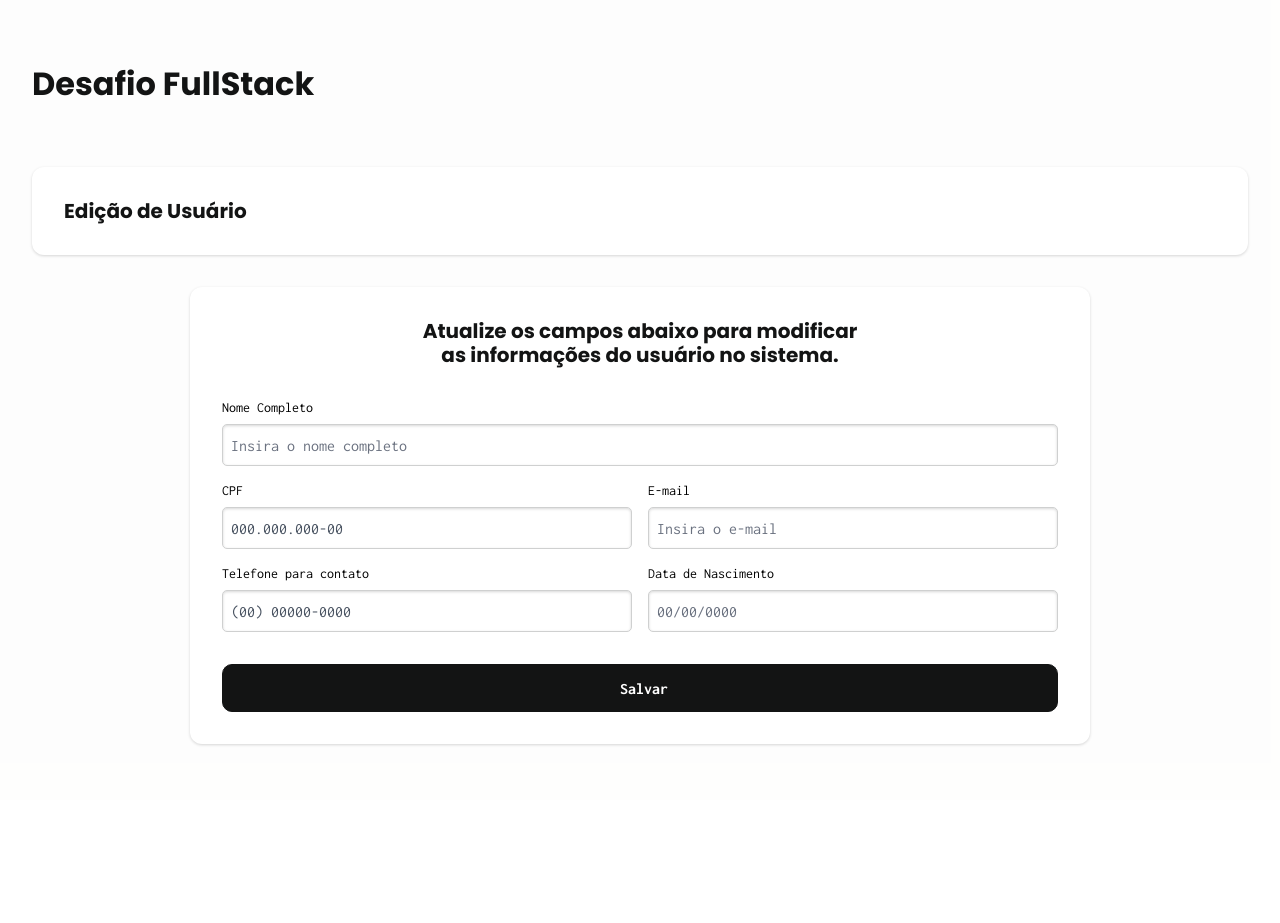
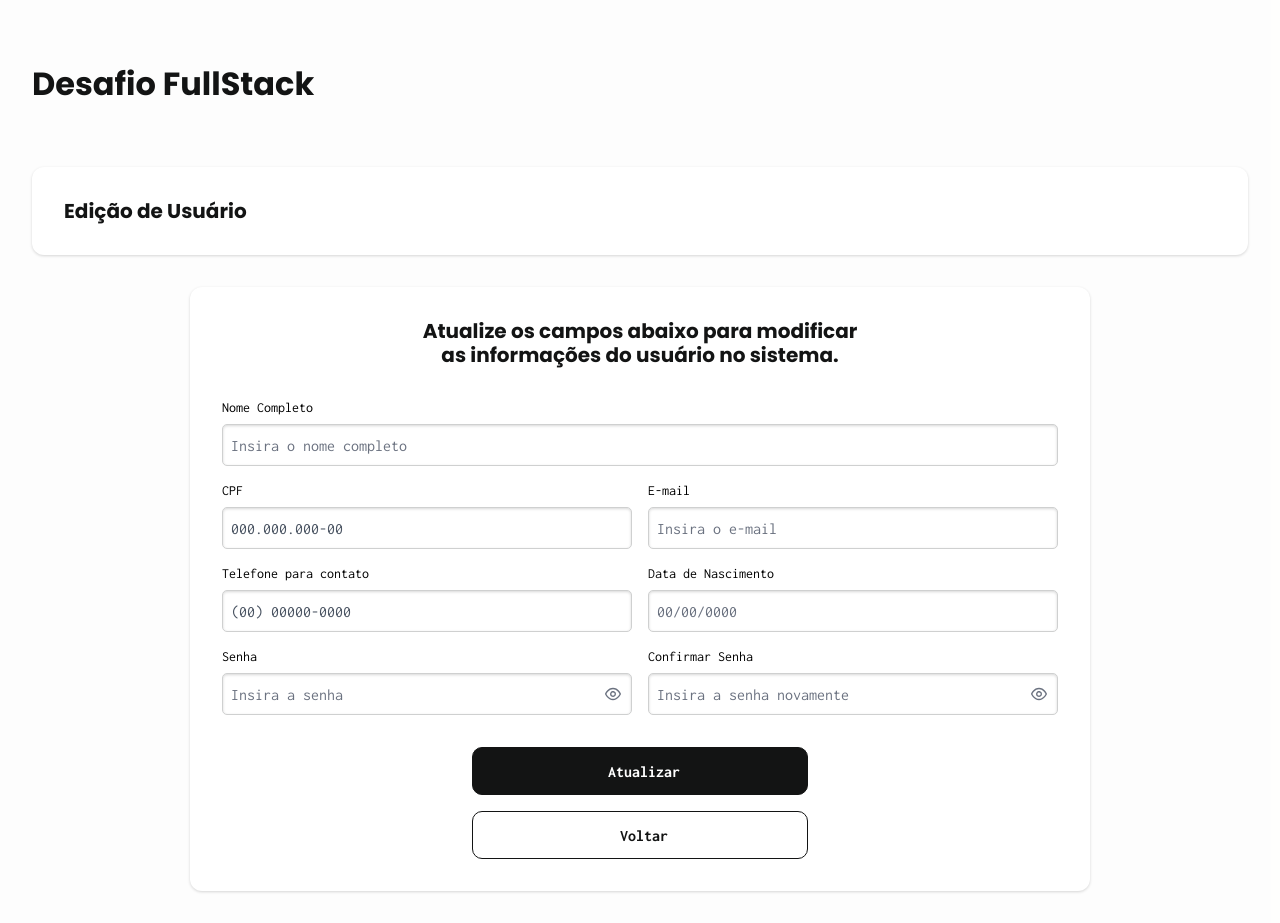
Before and after one commit to vinicius-almeidadev/Desafio-Fullstack-Evoe-, a React (Vite) app in the folder Frontend/: page /perfil/1 in a window 1280 px wide. Before the commit the page ends 800 px from the top, so only its background shows below. Built offline with nearby package versions, Linux system fonts and the light colour scheme.

Commit message:
feat: enhance ActionButton with reverse style option and add new PasswordField component

```diff
--- a/Frontend/src/components/action-button/ActionButton.module.scss
+++ b/Frontend/src/components/action-button/ActionButton.module.scss
@@ -40,18 +40,21 @@
 
             color: var(--scale-white-color-3);
         }
-    }
-}
 
-@media screen and (max-width: 920px) {
-    .wrapperMain {
-        button {
-            @include inconsolata-bold-xs;
+        &.reverseStyle {
+            border-color: var(--scale-white-color-0);
+            background-color: var(--scale-white-color-5);
 
-            padding: 0.25rem 0.5rem;
-            height: 32px;
+            color: var(--scale-white-color-0);
 
-            gap: 0.25rem;
+            &:hover {
+                border-color: var(--scale-white-color-0);
+                background-color: var(--scale-white-color-0);
+
+                color: var(--scale-white-color-5);
+
+                transform: scale(1.0125) !important;
+            }
         }
     }
 }
--- a/Frontend/src/components/action-button/ActionButton.tsx
+++ b/Frontend/src/components/action-button/ActionButton.tsx
@@ -11,11 +11,12 @@ interface ActionButtonProps {
     onclickHandler?: () => void;
     icon?: string;
     iconPosition?: 'left' | 'right';
+    reverseStyle?: boolean;
     disabled?: boolean;
 }
 
 export default function ActionButton({
-  type = "button", label, onclickHandler, icon, iconPosition, disabled
+  type = "button", label, onclickHandler, icon, iconPosition, reverseStyle = false, disabled
 }: ActionButtonProps) {
     return (
         <main className={s.wrapperMain}>
@@ -23,6 +24,7 @@ export default function ActionButton({
                 type={type}
                 label={label}
                 onClick={() => onclickHandler ? onclickHandler() : null}
+                className={reverseStyle ? s.reverseStyle : ''}
                 icon={icon ? icon : ''}
                 iconPos={iconPosition ? iconPosition : 'left'}
                 disabled={disabled}
--- /dev/null
+++ b/Frontend/src/components/password-field/PasswordField.module.scss
@@ -0,0 +1,84 @@
+@use "../../styles/fonts.scss" as *;
+
+.wrapperMain {
+    width: 100%;
+    height: auto;
+
+    display: flex;
+    flex-direction: column;
+    gap: 0.5rem;
+
+    label {
+        @include inconsolata-regular-sm;
+
+        width: 100%;
+        height: auto;
+    }
+
+    .field input {
+        @include inconsolata-regular-md;
+
+        width: 100%;
+        height: 42px;
+
+        display: flex;
+
+        border: 0.5px solid var(--scale-white-color-4);
+        border-radius: 0.313rem;
+        background-color: var(--scale-white-color-5);
+
+        text-indent: 0.5rem;
+
+        box-shadow: inset 0px 1px 3px #00000029;
+    }
+
+    .errorMessage {
+        @include inconsolata-regular-sm;
+
+        color: red;
+    }
+}
+
+.header {
+    @include inconsolata-bold-sm;
+}
+
+.passwordRequirements {
+    @include inconsolata-regular-sm;
+}
+
+/* Input */
+[class~="p-password"] {
+    width: 100% !important;
+}
+
+[class~="p-inputtext"] {
+    box-shadow: none;
+}
+
+[class~="p-icon-field"] {
+    width: 100%;
+}
+
+[class~="p-icon-field"] > [class~="p-input-icon"] {
+    top: calc(50% - 8px) !important;
+    right: 0.70rem !important;
+}
+
+/* Panel */
+[class~="p-password-panel"] {
+    @include inconsolata-regular-sm;
+
+    padding: 1rem;
+    box-sizing: border-box;
+
+    display: flex;
+    flex-direction: column;
+    gap: 0.5rem;
+
+    border: 1px solid var(--scale-white-color-4);
+    border-radius: 9px;
+    background: var(--scale-white-color-5);
+
+    color: var(--scale-white-color-0);
+}
--- /dev/null
+++ b/Frontend/src/components/password-field/PasswordField.tsx
@@ -0,0 +1,80 @@
+// Components
+import { Password } from "primereact/password";
+// Images
+// Imports
+// Styles
+import s from './PasswordField.module.scss';
+
+export interface IPasswordFieldProps {
+    fieldName: string;
+    fieldLabel: string;
+    toggleMask?: boolean;
+    passwordPanel?: boolean;
+    // eslint-disable-next-line @typescript-eslint/no-explicit-any
+    formik: any;
+    placeholder?: string;
+    disabled?: boolean;
+}
+
+interface IPasswordRequirementsProps {
+    isLowercase: boolean;
+    isUppercase: boolean;
+    isNumber: boolean;
+    isLengthValid: boolean;
+}
+
+export default function PasswordField({
+  fieldName, fieldLabel, toggleMask = true, passwordPanel = false, formik,
+  placeholder = "Digite...", disabled
+}: IPasswordFieldProps) {
+    // Variables
+    const header = <div className={s.header}>Escolha uma senha</div>;
+    const PasswordRequirements = ({
+        isLowercase,
+        isUppercase,
+        isNumber,
+        isLengthValid,
+    }: IPasswordRequirementsProps) => {
+        return (
+            <div className={s.passwordRequirements}>
+                <p>Pelo menos uma letra minúscula {isLowercase ? "✔" : ""}</p>
+                <p>Pelo menos uma letra maiúscula {isUppercase ? "✔" : ""}</p>
+                <p>Pelo menos um número {isNumber ? "✔" : ""}</p>
+                <p>Mínimo de 8 caracteres {isLengthValid ? "✔" : ""}</p>
+            </div>
+        );
+    };
+
+    return (
+        <main className={s.wrapperMain}>
+            <label>{fieldLabel}</label>
+            <Password
+                name={fieldName}
+                value={formik.values[fieldName]}
+                onChange={formik.handleChange}
+                onBlur={formik.handleBlur}
+                toggleMask={toggleMask}
+                feedback={passwordPanel}
+                placeholder={placeholder}
+                weakLabel="Fraca"
+                mediumLabel="Média"
+                strongLabel="Forte"
+                promptLabel="..."
+                className={s.field}
+                header={header}
+                footer={
+                  <PasswordRequirements
+                    isLowercase={/[a-z]/.test(formik.values[fieldName])}
+                    isUppercase={/[A-Z]/.test(formik.values[fieldName])}
+                    isNumber={/[0-9]/.test(formik.values[fieldName])}
+                    isLengthValid={formik.values[fieldName]?.length >= 8}
+                  />
+                }
+                disabled={disabled}
+            />
+            {formik.touched[fieldName] && formik.errors[fieldName] && (
+                <small className={s.errorMessage}>{formik.errors[fieldName]}</small>
+            )}
+        </main>
+    );
+}
--- a/Frontend/src/pages/users/Profile/Profile.module.scss
+++ b/Frontend/src/pages/users/Profile/Profile.module.scss
@@ -23,8 +23,6 @@
         flex-direction: column;
         gap: 2rem;
 
-        // background-color: saddlebrown;
-
         .wrapperContent {
             width: 100%;
             height: auto;
@@ -33,8 +31,6 @@
             flex-direction: column;
             align-items: center;
             gap: 2rem;
-
-            // background-color: sandybrown;
 
             .contentHeader {
                 padding: 2rem;
@@ -100,8 +96,6 @@
                     flex-direction: column;
                     gap: 1rem;
 
-                    // background-color: saddlebrown;
-
                     .firstGridLine {
                         width: 100%;
                         height: auto;
@@ -128,6 +122,26 @@
                         grid-template-columns: repeat(2, minmax(0, 1fr));
                         gap: 1rem;
                     }
+
+                    .fourthGridLine {
+                        width: 100%;
+                        height: auto;
+
+                        display: grid;
+                        grid-template-columns: repeat(2, minmax(0, 1fr));
+                        gap: 1rem;
+                    }
+                }
+
+                .contentBodyFooter {
+                    width: 100%;
+                    height: auto;
+
+                    display: grid;
+                    grid-template-columns: minmax(0, 21rem);
+                    grid-template-rows: repeat(2, minmax(0, 1fr));
+                    justify-content: center;
+                    gap: 1rem;
                 }
             }
         }
@@ -153,6 +167,16 @@
                         @include poppins-md;
                     }
                 }
+
+                .contentBody {
+                    padding: 1.5rem;
+
+                    gap: 1rem;
+
+                    .contentTitle {
+                        @include poppins-md;
+                    }
+                }
             }
         }
     }
--- a/Frontend/src/pages/users/Profile/Profile.tsx
+++ b/Frontend/src/pages/users/Profile/Profile.tsx
@@ -3,6 +3,7 @@ import Title from '../../../components/title/Title';
 import TextField from '../../../components/text-field/TextField';
 import MaskField from '../../../components/mask-field/MaskField';
 import CalendarField from '../../../components/calendar-field/CalendarField';
+import PasswordField from '../../../components/password-field/PasswordField';
 import ActionButton from '../../../components/action-button/ActionButton';
 // Images
 // Imports
@@ -40,17 +41,17 @@ export default function Profile() {
             // birthDate: Yup.string().required("O campo data de nascimento é obrigatório."),
             birthDate: Yup.date()
                 .required("O campo data de nascimento é obrigatório.")
-                // .max(new Date(new Date().setFullYear(new Date().getFullYear() - 16)), "Você deve ter pelo menos 16 anos."),
-            // password: Yup.string()
-            //     .required("Campo Senha é obrigatório")
-            //     .matches(
-            //         /^(?=.*[a-z])(?=.*[A-Z])(?=.*\d)[A-Za-z\d,.\s;:!@#*]{8,}$/,
-            //         "Sua senha não atende aos requisitos"
-            //     )
-            //     .matches(/^\S*$/, "A senha não pode conter espaços"),
-            // confirmPassword: Yup.string()
-            //     .required("Campo Confirmar Senha é obrigatório")
-            //     .oneOf([Yup.ref("password")], "As senhas não coincidem"),
+                .max(new Date(new Date().setFullYear(new Date().getFullYear() - 16)), "Você deve ter pelo menos 16 anos."),
+            password: Yup.string()
+                .required("Campo Senha é obrigatório")
+                .matches(
+                    /^(?=.*[a-z])(?=.*[A-Z])(?=.*\d)[A-Za-z\d,.\s;:!@#*]{8,}$/,
+                    "Sua senha não atende aos requisitos"
+                )
+                .matches(/^\S*$/, "A senha não pode conter espaços"),
+            confirmPassword: Yup.string()
+                .required("Campo Confirmar Senha é obrigatório")
+                .oneOf([Yup.ref("password")], "As senhas não coincidem"),
         }),
         onSubmit: async (values) => {
             await submitForm(values);
@@ -91,8 +92,8 @@ export default function Profile() {
                             <div className={s.formWrapper}>
                                 <div className={s.firstGridLine}>
                                     <TextField
-                                        fildName="name"
-                                        fildLabel="Nome Completo"
+                                        fieldName="name"
+                                        fieldLabel="Nome Completo"
                                         formik={formik}
                                         placeholder="Insira o nome completo"
                                     />
@@ -100,17 +101,17 @@ export default function Profile() {
 
                                 <div className={s.secondGridLine}>
                                     <MaskField
-                                        fildName="cpf"
-                                        fildLabel="CPF"
-                                        fildMask="999.999.999-99"
+                                        fieldName="cpf"
+                                        fieldLabel="CPF"
+                                        fieldMask="999.999.999-99"
                                         slotChar="000.000.000-00"
                                         formik={formik}
                                     />
 
                                     <TextField
-                                        fildType="email"
-                                        fildName="email"
-                                        fildLabel="E-mail"
+                                        fieldType="email"
+                                        fieldName="email"
+                                        fieldLabel="E-mail"
                                         formik={formik}
                                         placeholder="Insira o e-mail"
                                     />
@@ -118,26 +119,52 @@ export default function Profile() {
 
                                 <div className={s.thirdGridLine}>
                                     <MaskField
-                                        fildName="phoneNumber"
-                                        fildLabel="Telefone para contato"
-                                        fildMask="(99) 99999-9999"
+                                        fieldName="phoneNumber"
+                                        fieldLabel="Telefone para contato"
+                                        fieldMask="(99) 99999-9999"
                                         slotChar="(00) 00000-0000"
                                         formik={formik}
                                     />
 
                                     <CalendarField
-                                        fildName="birthDate"
-                                        fildLabel="Data de Nascimento"
+                                        fieldName="birthDate"
+                                        fieldLabel="Data de Nascimento"
                                         formik={formik}
+                                    />
+                                </div>
+
+                                <div className={s.fourthGridLine}>
+                                    <PasswordField
+                                        fieldName="password"
+                                        fieldLabel="Senha"
+                                        formik={formik}
+                                        placeholder="Insira a senha"
+                                        passwordPanel
+                                    />
+
+                                    <PasswordField
+                                        fieldName="confirmPassword"
+                                        fieldLabel="Confirmar Senha"
+                                        formik={formik}
+                                        placeholder="Insira a senha novamente"
                                     />
                                 </div>
                             </div>
 
-                            <ActionButton
-                                type="submit"
-                                label="Salvar"
-                                onclickHandler={() => formik.handleSubmit()}
-                            />
+                            <div className={s.contentBodyFooter}>
+                                <ActionButton
+                                    type="submit"
+                                    label={id === "novo" ? "Cadastrar" : "Atualizar"}
+                                    onclickHandler={() => formik.handleSubmit()}
+                                />
+
+                                <ActionButton
+                                    type="submit"
+                                    label="Voltar"
+                                    onclickHandler={() => handleBack()}
+                                    reverseStyle
+                                />
+                            </div>
                         </div>
                     </div>
                 </section>
```
Also changed, not shown: Frontend/src/components/calendar-field/CalendarField.tsx (+9 -9 lines), Frontend/src/components/mask-field/MaskField.tsx (+10 -10 lines), Frontend/src/components/text-field/TextField.tsx (+10 -10 lines).
